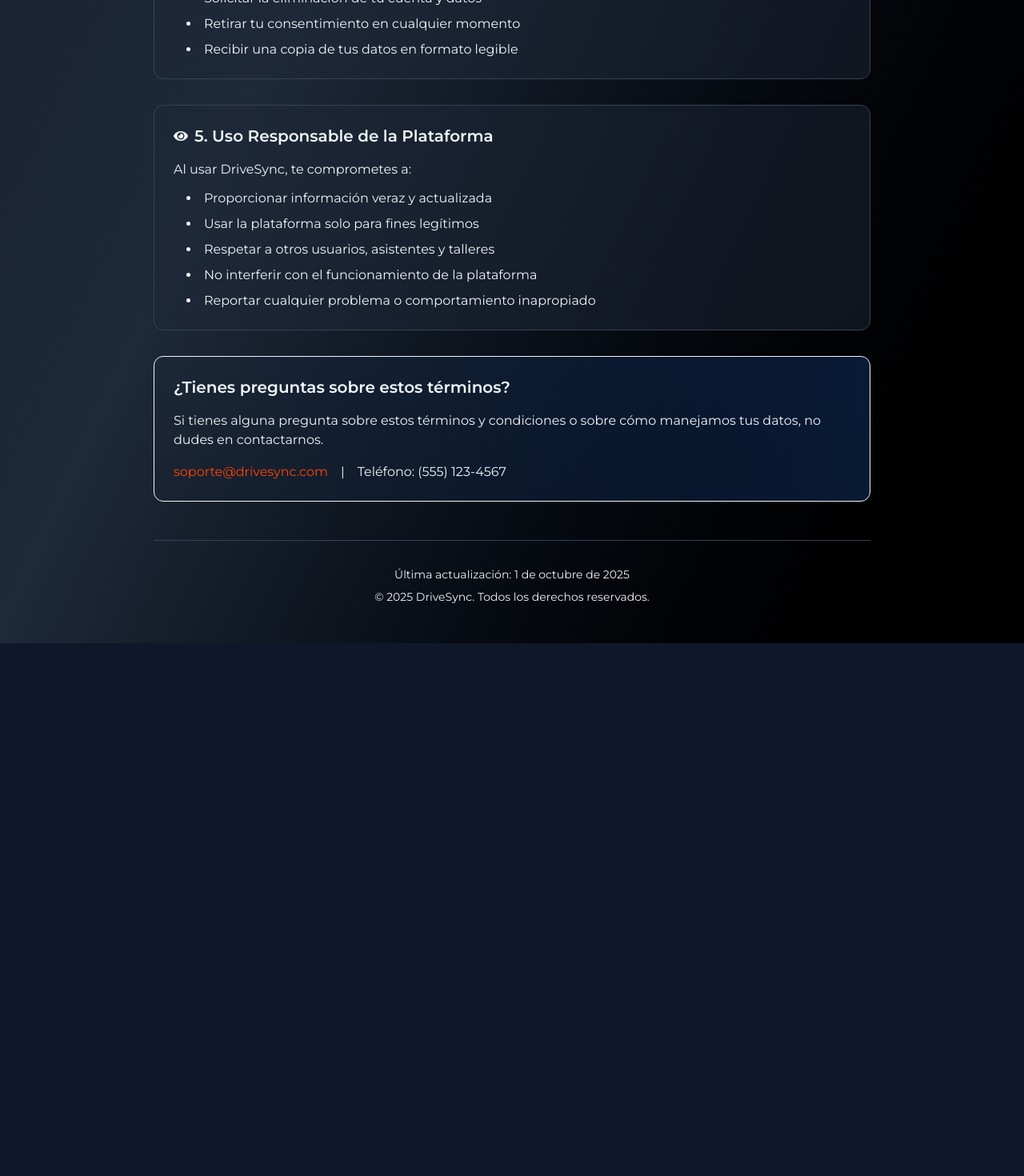
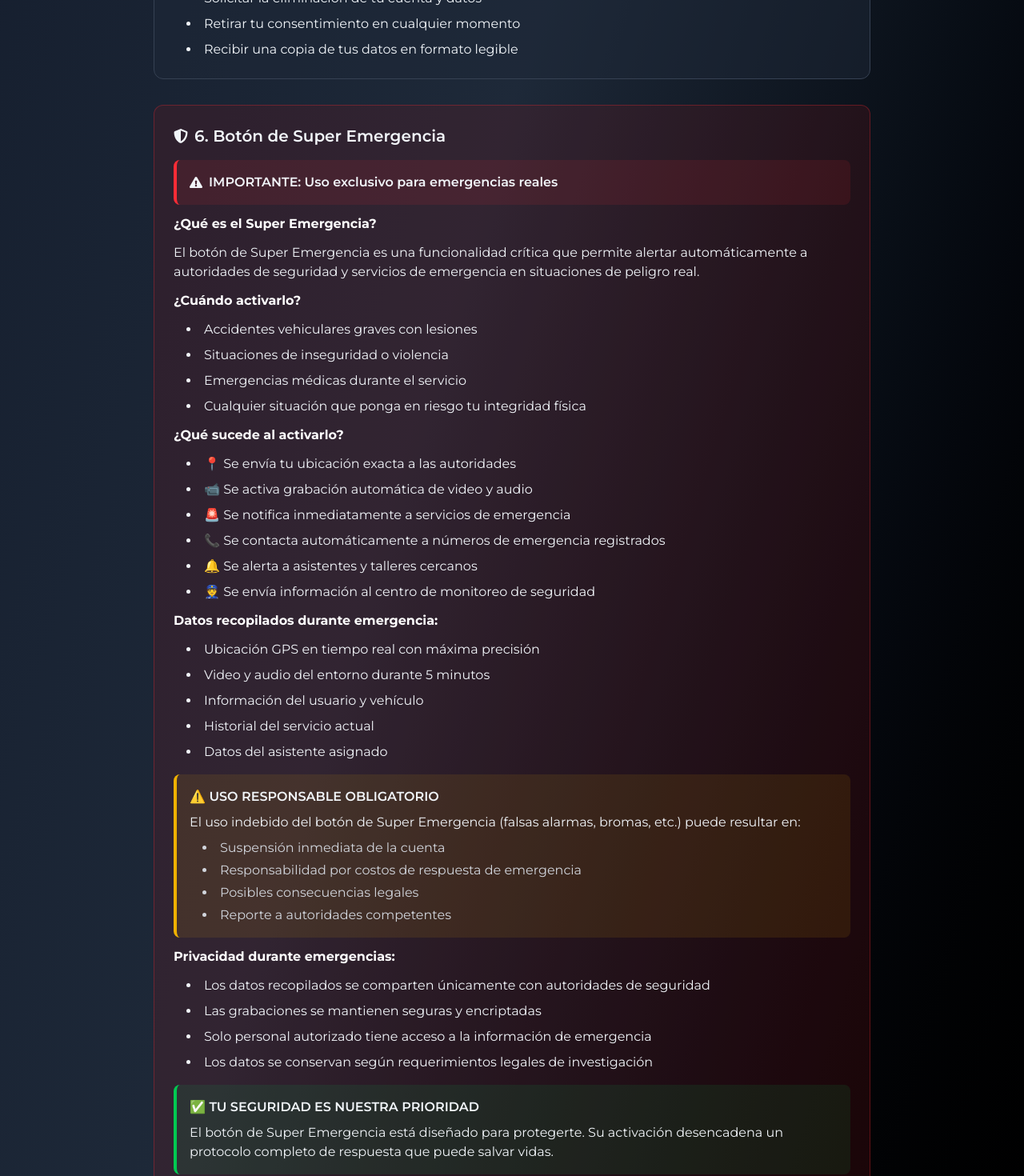
Before and after one commit to IramMcFly/drivesync-services, a Next.js app: page /terminos-condiciones in a window 1280 px wide. Shown: the part 1940-3410 px from the top of the page at 80% size. Before the commit the page ends 2744 px from the top, so only its background shows below. Built offline with nearby package versions, Linux system fonts and the light colour scheme.

Commit message:
Terminos y condiciones

```diff
--- a/app/terminos-condiciones/page.js
+++ b/app/terminos-condiciones/page.js
@@ -1,6 +1,6 @@
 "use client";
 import { motion } from 'framer-motion';
-import { FaShieldAlt, FaLock, FaUserShield, FaDatabase, FaEye, FaHandshake, FaArrowLeft } from 'react-icons/fa';
+import { FaShieldAlt, FaLock, FaUserShield, FaDatabase, FaEye, FaHandshake, FaArrowLeft, FaExclamationTriangle } from 'react-icons/fa';
 import Link from 'next/link';
 
 export default function TerminosCondiciones() {
@@ -172,11 +172,89 @@
               </div>
             </div>
 
-            {/* Uso de la Plataforma */}
+            {/* Super Emergencia */}
+            <div className="bg-red-900/20 rounded-xl p-6 border border-red-500/30">
+              <h3 className="text-xl font-semibold text-red-400 mb-4 flex items-center space-x-2">
+                <FaShieldAlt className="text-lg" />
+                <span>6. Botón de Super Emergencia</span>
+              </h3>
+              <div className="text-gray-300 space-y-3">
+                <div className="bg-red-500/10 p-4 rounded-lg border-l-4 border-red-500">
+                  <p className="text-red-200 font-semibold flex items-center">
+                    <FaExclamationTriangle className="mr-2" />
+                    IMPORTANTE: Uso exclusivo para emergencias reales
+                  </p>
+                </div>
+
+                <p><strong className="text-white">¿Qué es el Super Emergencia?</strong></p>
+                <p>El botón de Super Emergencia es una funcionalidad crítica que permite alertar automáticamente a autoridades de seguridad y servicios de emergencia en situaciones de peligro real.</p>
+
+                <p><strong className="text-white">¿Cuándo activarlo?</strong></p>
+                <ul className="list-disc list-inside space-y-2 ml-4">
+                  <li>Accidentes vehiculares graves con lesiones</li>
+                  <li>Situaciones de inseguridad o violencia</li>
+                  <li>Emergencias médicas durante el servicio</li>
+                  <li>Cualquier situación que ponga en riesgo tu integridad física</li>
+                </ul>
+
+                <p><strong className="text-white">¿Qué sucede al activarlo?</strong></p>
+                <ul className="list-disc list-inside space-y-2 ml-4">
+                  <li>📍 Se envía tu ubicación exacta a las autoridades</li>
+                  <li>📹 Se activa grabación automática de video y audio</li>
+                  <li>🚨 Se notifica inmediatamente a servicios de emergencia</li>
+                  <li>📞 Se contacta automáticamente a números de emergencia registrados</li>
+                  <li>🔔 Se alerta a asistentes y talleres cercanos</li>
+                  <li>👮 Se envía información al centro de monitoreo de seguridad</li>
+                </ul>
+
+                <p><strong className="text-white">Datos recopilados durante emergencia:</strong></p>
+                <ul className="list-disc list-inside space-y-2 ml-4">
+                  <li>Ubicación GPS en tiempo real con máxima precisión</li>
+                  <li>Video y audio del entorno durante 5 minutos</li>
+                  <li>Información del usuario y vehículo</li>
+                  <li>Historial del servicio actual</li>
+                  <li>Datos del asistente asignado</li>
+                </ul>
+
+                <div className="bg-yellow-500/10 p-4 rounded-lg border-l-4 border-yellow-500 mt-4">
+                  <p className="text-yellow-200 font-semibold">
+                    ⚠️ USO RESPONSABLE OBLIGATORIO
+                  </p>
+                  <p className="text-gray-300 mt-2">
+                    El uso indebido del botón de Super Emergencia (falsas alarmas, bromas, etc.) puede resultar en:
+                  </p>
+                  <ul className="list-disc list-inside space-y-1 ml-4 mt-2 text-gray-300">
+                    <li>Suspensión inmediata de la cuenta</li>
+                    <li>Responsabilidad por costos de respuesta de emergencia</li>
+                    <li>Posibles consecuencias legales</li>
+                    <li>Reporte a autoridades competentes</li>
+                  </ul>
+                </div>
+
+                <p><strong className="text-white">Privacidad durante emergencias:</strong></p>
+                <ul className="list-disc list-inside space-y-2 ml-4">
+                  <li>Los datos recopilados se comparten únicamente con autoridades de seguridad</li>
+                  <li>Las grabaciones se mantienen seguras y encriptadas</li>
+                  <li>Solo personal autorizado tiene acceso a la información de emergencia</li>
+                  <li>Los datos se conservan según requerimientos legales de investigación</li>
+                </ul>
+
+                <div className="bg-green-500/10 p-4 rounded-lg border-l-4 border-green-500 mt-4">
+                  <p className="text-green-200 font-semibold">
+                    ✅ TU SEGURIDAD ES NUESTRA PRIORIDAD
+                  </p>
+                  <p className="text-gray-300 mt-2">
+                    El botón de Super Emergencia está diseñado para protegerte. Su activación desencadena un protocolo completo de respuesta que puede salvar vidas.
+                  </p>
+                </div>
+              </div>
+            </div>
+
+            {/* Uso Responsable de la Plataforma */}
             <div className="bg-gray-800/50 rounded-xl p-6 border border-gray-700">
               <h3 className="text-xl font-semibold text-primary mb-4 flex items-center space-x-2">
                 <FaEye className="text-lg" />
-                <span>5. Uso Responsable de la Plataforma</span>
+                <span>7. Uso Responsable de la Plataforma</span>
               </h3>
               <div className="text-gray-300 space-y-3">
                 <p>Al usar DriveSync, te comprometes a:</p>
@@ -194,7 +272,7 @@
             <div className="bg-gradient-to-r from-primary/20 to-blue-500/20 rounded-xl p-6 border border-primary/30">
               <h3 className="text-xl font-semibold text-white mb-4">¿Tienes preguntas sobre estos términos?</h3>
               <p className="text-gray-300 mb-4">
-                Si tienes alguna pregunta sobre estos términos y condiciones o sobre cómo manejamos tus datos, no dudes en contactarnos.
+                Si tienes alguna pregunta sobre estos términos y condiciones, el uso del botón de Super Emergencia, o sobre cómo manejamos tus datos, no dudes en contactarnos.
               </p>
               <div className="flex flex-wrap gap-4">
                 <a href="mailto:soporte@drivesync.com" className="text-primary hover:text-primary/80 transition-colors">
@@ -202,6 +280,8 @@
                 </a>
                 <span className="text-gray-500">|</span>
                 <span className="text-gray-300">Teléfono: (555) 123-4567</span>
+                <span className="text-gray-500">|</span>
+                <span className="text-red-400">Emergencias: 911</span>
               </div>
             </div>
 
@@ -210,7 +290,7 @@
           {/* Footer */}
           <motion.div variants={fadeInUp} className="text-center mt-12 pt-8 border-t border-gray-700">
             <p className="text-gray-400 text-sm">
-              Última actualización: 1 de octubre de 2025
+              Última actualización: 9 de octubre de 2025 - Incluye nueva sección de Super Emergencia
             </p>
             <p className="text-gray-400 text-sm mt-2">
               © 2025 DriveSync. Todos los derechos reservados.
```
